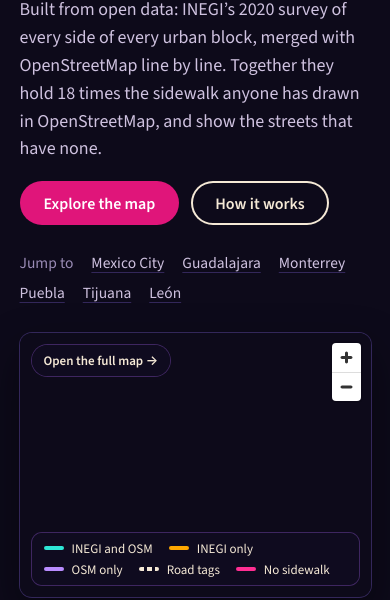
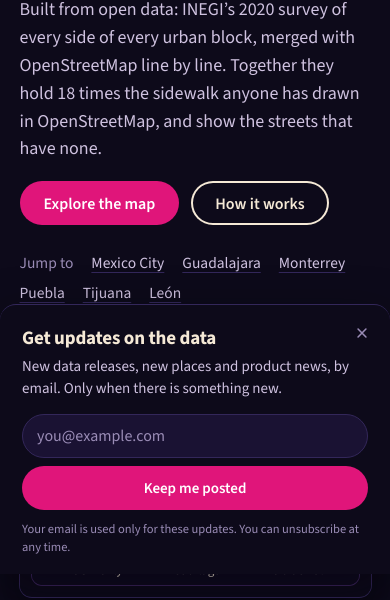
Before and after one commit to asturksever/mx-sidewalk, a website built with Vite: page index.html in a window 390 px wide. Shown: the part 270-870 px from the top of the page. Built offline with nearby package versions, Linux system fonts and the light colour scheme; no server answers; what pmtiles would draw is missing.

Commit message:
Ask visitors for an email address to hear about new data and releases
The US site's card, in this site's colours: it slides into the corner five seconds after a page opens, and a
footer link opens it on request. Addresses go to the list the US site's Worker keeps (/us/api/subscribe).

```diff
--- a/index.html
+++ b/index.html
@@ -421,6 +421,7 @@
         <a href="#method">Method</a>
         <a href="#for">Who it is for</a>
         <a href="#contact">Send feedback</a>
+        <a data-updates href="#contact">Get updates by email</a>
       </nav>
       <nav aria-label="Related">
         <h3>Related</h3>
--- a/src/landing.js
+++ b/src/landing.js
@@ -1,5 +1,8 @@
 import STATS from './stats.json';
 import './contact.js';
+import { initUpdates } from './updates.js';
+
+initUpdates();
 
 // Before this page existed the site was the map itself, so old links carry a map position in the hash
 // (#zoom/lat/lng): send them on to the map.
--- a/src/main.js
+++ b/src/main.js
@@ -2,9 +2,12 @@ import maplibregl from 'maplibre-gl';
 import 'maplibre-gl/dist/maplibre-gl.css';
 import { Protocol } from 'pmtiles';
 import { buildStyle, COLORS } from './basemap-style.js';
+import { initUpdates } from './updates.js';
 
 const protocol = new Protocol();
 maplibregl.addProtocol('pmtiles', protocol.tile);
+
+initUpdates({ map: true });
 
 // The archive lives in R2. On www.opensidewalks.org/mx the Worker serves it under
 // /mx/data/ (see worker.js); the build names the exact version with
--- /dev/null
+++ b/src/updates.css
@@ -0,0 +1,217 @@
+/* The "get updates" card (updates.js): a corner card on wide screens, a sheet along the bottom on phones. The
+   map page does not load theme.css, so the card carries its own colours. */
+#updates {
+  /* The map's night violet with rosa mexicano, as on the landing page. */
+  --u-bg: #0d0a1a;
+  --u-line: #33275a;
+  --u-field: #1a1233;
+  --u-hover: #261b47;
+  --u-fg: #f5e9d6;
+  --u-fg-2: #cfc2e0;
+  --u-muted: #9a8cb6;
+  --u-accent: #e0157a;
+  --u-accent-2: #b80f63;
+  --u-focus: #b79cff;
+  --u-bad: #ff9cc8;
+  --u-shadow: rgba(4, 2, 12, 0.5);
+  --u-font: 'Source Sans 3', 'Source Sans Pro', -apple-system, BlinkMacSystemFont, 'Segoe UI', sans-serif;
+  box-sizing: border-box;
+  position: fixed;
+  z-index: 50;
+  right: 20px;
+  bottom: 20px;
+  width: min(380px, calc(100vw - 40px));
+  padding: 22px 22px 18px;
+  border: 1px solid var(--u-line);
+  border-radius: 14px;
+  background: var(--u-bg);
+  color: var(--u-fg);
+  box-shadow: 0 18px 48px var(--u-shadow);
+  font: 400 15px/1.45 var(--u-font);
+  visibility: hidden;
+  opacity: 0;
+  transform: translateY(16px);
+  transition:
+    opacity 0.25s cubic-bezier(0.2, 0.7, 0.2, 1),
+    transform 0.25s cubic-bezier(0.2, 0.7, 0.2, 1),
+    visibility 0s 0.25s;
+}
+
+/* Left of the map's Layers panel, level with it. */
+#updates.on-map {
+  right: 194px;
+  bottom: 28px;
+}
+
+#updates.open {
+  visibility: visible;
+  opacity: 1;
+  transform: none;
+  transition-delay: 0s;
+}
+
+#updates * {
+  box-sizing: border-box;
+}
+
+#updates h2 {
+  margin: 0 28px 6px 0;
+  padding: 0;
+  border: 0;
+  text-transform: none;
+  font: 700 19px/1.2 var(--u-font);
+  letter-spacing: -0.01em;
+  color: var(--u-fg);
+}
+
+#updates p {
+  margin: 0;
+  color: var(--u-fg-2);
+}
+
+#updates [hidden] {
+  display: none;
+}
+
+.updates-row {
+  display: flex;
+  gap: 8px;
+  margin-top: 14px;
+}
+
+.updates-row input {
+  flex: 1;
+  min-width: 0;
+  height: 44px;
+  padding: 0 14px;
+  border: 1px solid var(--u-line);
+  border-radius: 100px;
+  background: var(--u-field);
+  color: var(--u-fg);
+  font: 400 16px var(--u-font);
+}
+
+.updates-row input::placeholder {
+  color: var(--u-muted);
+}
+
+.updates-row input:focus {
+  outline: none;
+  border-color: var(--u-focus);
+  box-shadow: 0 0 0 3px color-mix(in srgb, var(--u-focus) 30%, transparent);
+}
+
+.updates-send {
+  flex: none;
+  height: 44px;
+  padding: 0 18px;
+  border: 0;
+  border-radius: 100px;
+  background: var(--u-accent);
+  color: #fff;
+  font: 600 15px var(--u-font);
+  white-space: nowrap;
+  cursor: pointer;
+  transition: background-color 0.15s cubic-bezier(0.2, 0.7, 0.2, 1);
+}
+
+.updates-send:hover {
+  background: var(--u-accent-2);
+}
+
+.updates-send:disabled {
+  opacity: 0.6;
+  cursor: default;
+}
+
+#updates :focus-visible {
+  outline: 2px solid var(--u-focus);
+  outline-offset: 2px;
+}
+
+/* Not for people: bots fill it in, and the Worker drops what they send. */
+.updates-trap {
+  position: absolute;
+  left: -9999px;
+}
+
+#updates .updates-status {
+  min-height: 0;
+  margin-top: 8px;
+  font-size: 14px;
+}
+
+#updates .updates-status:empty {
+  display: none;
+}
+
+#updates .updates-status.bad {
+  color: var(--u-bad);
+}
+
+#updates .updates-fine {
+  margin-top: 10px;
+  font-size: 12.5px;
+  color: var(--u-muted);
+}
+
+.updates-done:focus {
+  outline: none;
+}
+
+.updates-close {
+  position: absolute;
+  top: 8px;
+  right: 8px;
+  display: grid;
+  place-items: center;
+  width: 40px;
+  height: 40px;
+  padding: 0;
+  border: 0;
+  border-radius: 50%;
+  background: none;
+  color: var(--u-muted);
+  cursor: pointer;
+}
+
+.updates-close:hover {
+  background: var(--u-hover);
+  color: var(--u-fg);
+}
+
+.updates-close svg {
+  width: 14px;
+  height: 14px;
+  fill: none;
+  stroke: currentColor;
+  stroke-width: 1.8;
+  stroke-linecap: round;
+}
+
+@media (max-width: 560px) {
+  #updates,
+  #updates.on-map {
+    right: 0;
+    bottom: 0;
+    width: 100%;
+    padding-bottom: max(18px, env(safe-area-inset-bottom));
+    border-width: 1px 0 0;
+    border-radius: 16px 16px 0 0;
+  }
+
+  .updates-row {
+    flex-direction: column;
+  }
+
+  .updates-row input {
+    flex: none;
+  }
+}
+
+@media (prefers-reduced-motion: reduce) {
+  #updates {
+    transform: none;
+    transition: none;
+  }
+}
--- /dev/null
+++ b/src/updates.js
@@ -0,0 +1,162 @@
+// The "get updates" card, as on the US site: asks for an email address to hear about new data and releases.
+// The US site's Worker keeps the list for every country (/us/api/subscribe); it only accepts posts from its own
+// origin, so signing up works on www.opensidewalks.org, not in local dev. The card slides into a corner rather than covering the page, never takes focus when it
+// appears by itself, and is not shown again once the visitor has signed up or, for a while, closed it.
+// Any link marked data-updates opens it on request.
+import './updates.css';
+
+// The three country sites share an origin, and so this answer: signing up or closing the card on one holds on all.
+const KEY = 'us-updates';
+const DAY = 86400e3;
+// Closed without signing up: ask again after this long.
+const ASK_AGAIN = 60 * DAY;
+const loaded = Date.now();
+let card = null;
+let opener = null;
+let onMap = false;
+
+const HTML = `
+  <button class="updates-close" type="button" aria-label="Close">
+    <svg viewBox="0 0 16 16" aria-hidden="true"><path d="m3.5 3.5 9 9m0-9-9 9" /></svg>
+  </button>
+  <form novalidate>
+    <h2 id="updates-title">Get updates on the data</h2>
+    <p id="updates-text">New data releases, new places and product news, by email. Only when there is something new.</p>
+    <div class="updates-row">
+      <input name="email" type="email" required maxlength="200" autocomplete="email" spellcheck="false" placeholder="you@example.com" aria-label="Email address" />
+      <button class="updates-send" type="submit">Keep me posted</button>
+    </div>
+    <label class="updates-trap" aria-hidden="true">Website <input name="website" type="text" tabindex="-1" autocomplete="off" /></label>
+    <p class="updates-status" role="status"></p>
+    <p class="updates-fine">Your email is used only for these updates. You can unsubscribe at any time.</p>
+  </form>
+  <div class="updates-done" tabindex="-1" hidden>
+    <h2>You are on the list</h2>
+    <p>Thank you. I will write when there is new data or a new release.</p>
+  </div>`;
+
+function saved() {
+  try {
+    return JSON.parse(localStorage.getItem(KEY)) || {};
+  } catch {
+    return {};
+  }
+}
+
+// Storage can be blocked (private windows); the card then simply comes back on the next visit.
+function save(state) {
+  try {
+    localStorage.setItem(KEY, JSON.stringify(state));
+  } catch {}
+}
+
+function build() {
+  card = document.createElement('section');
+  card.id = 'updates';
+  card.classList.toggle('on-map', onMap);
+  card.setAttribute('role', 'dialog');
+  card.setAttribute('aria-labelledby', 'updates-title');
+  card.setAttribute('aria-describedby', 'updates-text');
+  card.innerHTML = HTML;
+  document.body.append(card);
+
+  const form = card.querySelector('form');
+  const status = card.querySelector('.updates-status');
+  const button = form.querySelector('button[type="submit"]');
+  const say = (text, bad = false) => {
+    status.textContent = text;
+    status.classList.toggle('bad', bad);
+  };
+
+  card.querySelector('.updates-close').addEventListener('click', () => close());
+  card.addEventListener('keydown', (e) => {
+    if (e.key === 'Escape') close();
+  });
+
+  form.addEventListener('submit', async (e) => {
+    e.preventDefault();
+    const email = form.elements.email;
+    if (!email.value.trim() || !email.checkValidity()) {
+      say('That email address does not look right.', true);
+      email.focus();
+      return;
+    }
+    button.disabled = true;
+    say('Sending…');
+    try {
+      const res = await fetch('/us/api/subscribe', {
+        method: 'POST',
+        headers: { 'content-type': 'application/json' },
+        body: JSON.stringify({ email: email.value.trim(), website: form.elements.website.value, page: location.pathname, elapsed: Date.now() - loaded }),
+      });
+      const out = await res.json().catch(() => ({}));
+      if (!res.ok) throw new Error(out.error || 'That did not go through. Please try again.');
+      save({ subscribed: Date.now() });
+      const done = card.querySelector('.updates-done');
+      form.hidden = true;
+      done.hidden = false;
+      done.focus();
+    } catch (err) {
+      // A network failure has no message of ours to show.
+      say(err instanceof TypeError ? 'That did not go through. Check your connection and try again.' : err.message, true);
+      button.disabled = false;
+    }
+  });
+}
+
+// `asked` is true when the visitor opened the card themselves: only then does it take focus.
+function open(asked) {
+  if (!card) build();
+  // Laid out first, so the slide has somewhere to start from.
+  card.getBoundingClientRect();
+  card.classList.add('open');
+  if (asked) card.querySelector(card.querySelector('form').hidden ? '.updates-done' : 'input[name="email"]').focus();
+}
+
+function close() {
+  if (!card?.classList.contains('open')) return;
+  const inside = card.contains(document.activeElement);
+  card.classList.remove('open');
+  if (!saved().subscribed) save({ closed: Date.now() });
+  if (inside) opener?.focus();
+  opener = null;
+}
+
+// Typing, or reading a dialog: not the moment.
+function busy() {
+  const el = document.activeElement;
+  return /^(INPUT|TEXTAREA|SELECT)$/.test(el?.tagName) || !!document.querySelector('dialog[open]');
+}
+
+// The card appears by itself a few seconds after the page opens. On the map page (`map`) it sits between the
+// legend and the Layers panel, and on a screen too narrow to hold all three it stays away.
+const AFTER = 5e3;
+
+export function initUpdates({ map = false } = {}) {
+  onMap = map;
+  for (const a of document.querySelectorAll('[data-updates]')) {
+    a.addEventListener('click', (e) => {
+      e.preventDefault();
+      opener = a;
+      open(true);
+    });
+  }
+
+  const state = saved();
+  // Someone who came to write a message (the map's "Send feedback" link) is not interrupted.
+  const writing = new URLSearchParams(location.search).has('ref');
+  if (state.subscribed || Date.now() - (state.closed || 0) < ASK_AGAIN || writing) return;
+  if (map && matchMedia('(max-width: 900px)').matches) return;
+
+  let done = false;
+  const show = () => {
+    if (done || card?.classList.contains('open')) return;
+    if (document.hidden || busy()) {
+      setTimeout(show, 5e3);
+      return;
+    }
+    done = true;
+    open(false);
+  };
+  setTimeout(show, AFTER);
+}
```
